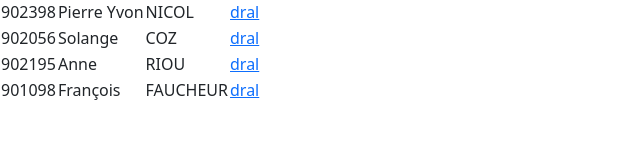
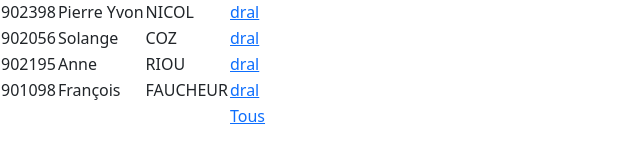
Before and after one commit to awelvor/enoria, a Jekyll site: the page built from data.md, in a window 1280 px wide. Shown: the part 135-300 px from the top of the page, without its empty margins (0-640 px from the left). Built offline with Jekyll 4.4.1, drawn with Linux system fonts in a browser that asks for light colours; our own code applies the rules of GitHub Pages for plain Markdown files.

Commit message:
Update data.md

```diff
--- a/data.md
+++ b/data.md
@@ -8,3 +8,4 @@
 | 902056| Solange | COZ |[dral](https://web.enoria.app/tools/documentspdf/?p=902056&g=29621&titredoc=&doc=23355&orientation=landscape&preview=pdf&format=a4&optionsName=mybac,mydepot,mydist&optionsValue=Trois,Zero,Zero)|
 | 902195 | Anne | RIOU |[dral](https://web.enoria.app/tools/documentspdf/?p=902195&g=29621&titredoc=&doc=23355&orientation=landscape&preview=pdf&format=a4&optionsName=mybac,mydepot,mydist&optionsValue=Trois,Zero,Zero)|
 | 901098| François | FAUCHEUR |[dral](https://web.enoria.app/tools/documentspdf/?p=901098&g=29621&titredoc=&doc=23355&orientation=landscape&preview=pdf&format=a4&optionsName=mybac,mydepot,mydist&optionsValue=Trois,Zero,Zero) |
+| | | |[Tous](https://web.enoria.app/tools/documentspdf/?p=1042904,1032503,1060976,1054182,1032576,1040757,1045837,1054203,902273,1040748,902590,1040786,1054219,1054241,1060995,1061635,901398,1040769,1051692,1055913,1039011,901407,902109,1033084,1033972,1045830,1058278,1045857,1045849,1040811,902129,1033342,901524,1038993,1053367,1045876,901443,901531,1053384,1045864,1058248,1040815,901449,1033994,901457,1045814,901744,1047955,890300,1045817&titredoc=&doc=23168&orientation=portrait&preview=html&format=a4)|
```
